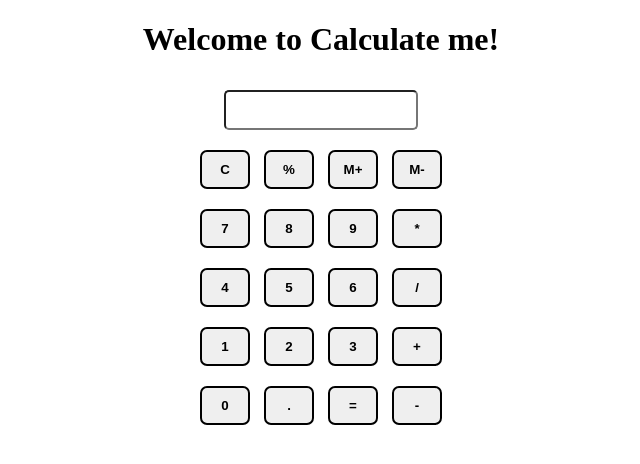
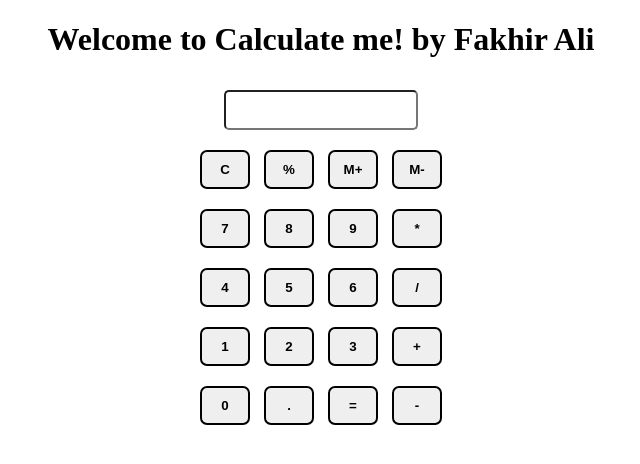
Before and after one commit to fakhar054/calculator, a plain HTML site: page index.html in a window 1280 px wide. Shown: the whole page, without its empty margins (327-967 px from the left). Drawn offline with Linux system fonts and the light colour scheme.

Commit message:
heading change

```diff
--- a/index.html
+++ b/index.html
@@ -10,7 +10,7 @@
 </head>
 
 <body>
-    <h1 class="text-center">Welcome to Calculate me!</h1>
+    <h1 class="text-center">Welcome to Calculate me! by Fakhir Ali</h1>
     <div class="container flex flex-col align-center">
         <div class="row">
             <input type="text" class="input">
```
